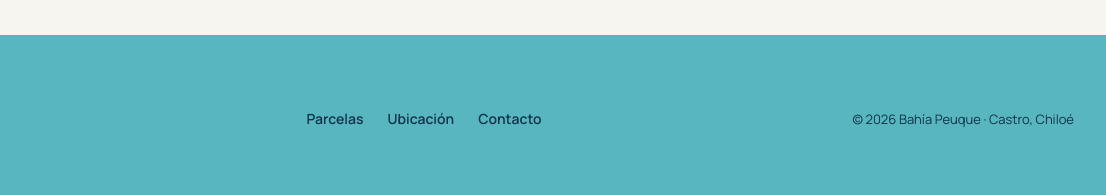
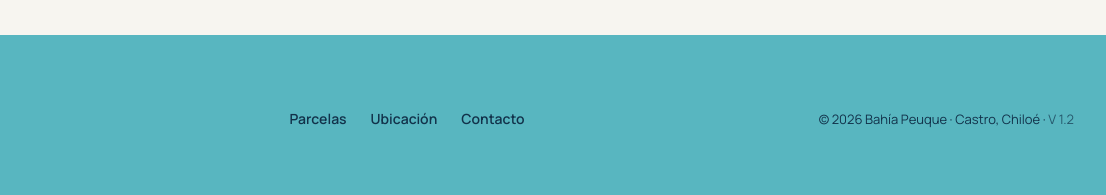
Before and after one commit to drago-mao/bahia-peuque, a plain HTML site: page index.html in a window 1280 px wide. Shown: the part 7128-7323 px from the top of the page, 174-1280 px from the left. Drawn offline with nearby package versions, Linux system fonts and the light colour scheme.

Commit message:
Add files via upload

```diff
--- a/index.html
+++ b/index.html
@@ -398,7 +398,7 @@ input::placeholder,textarea::placeholder{color:#8FA3AE}
 <a href="#ubicacion" style="color: #12324A; text-decoration: none">Ubicación</a>
 <a href="#contacto" style="color: #12324A; text-decoration: none">Contacto</a>
 </div>
-<span style="font-size: 13px">© 2026 Bahía Peuque · Castro, Chiloé</span>
+<span style="font-size: 13px">© 2026 Bahía Peuque · Castro, Chiloé · <span style="opacity: .7">V 1.2</span></span>
 </div>
 </footer>
 
```
